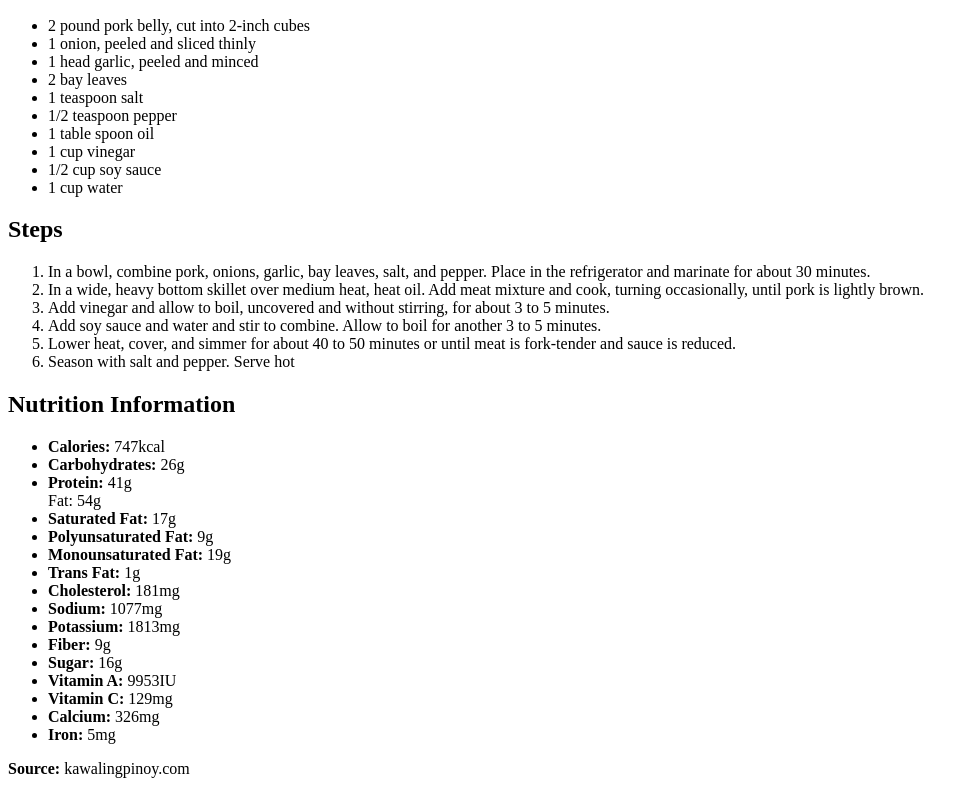
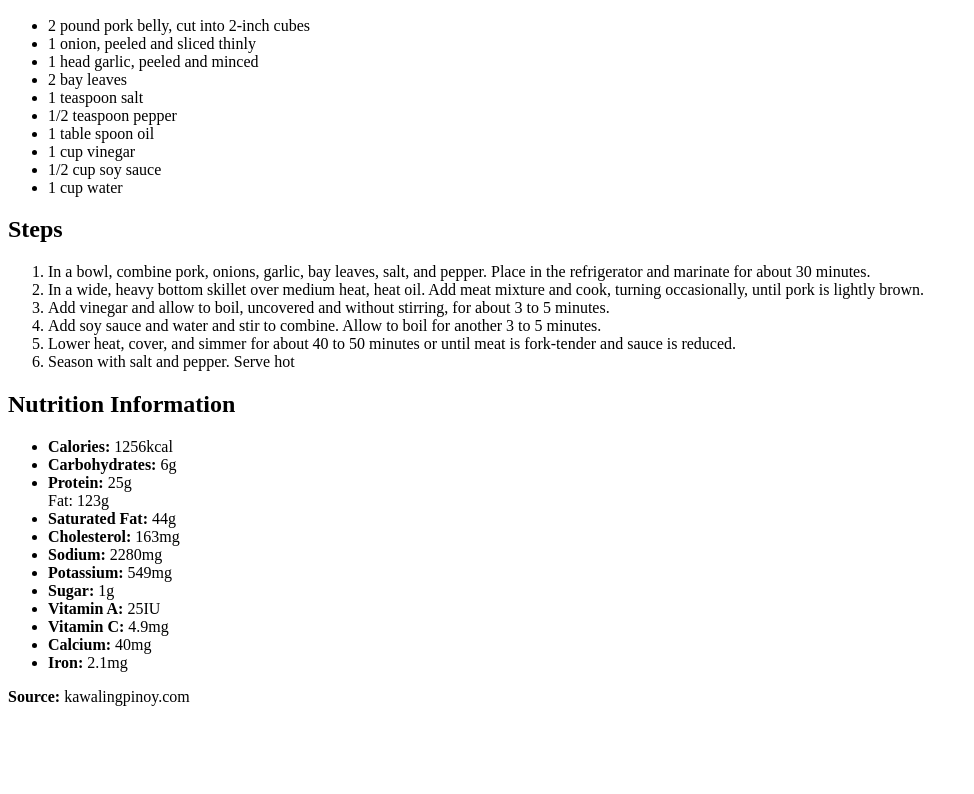
Before and after one commit to jksjose/odin-recipes, a plain HTML site: page recipes/adobo.html in a window 1280 px wide. Shown: the part 1108-1902 px from the top of the page, without its empty margins (0-974 px from the left). After the commit the page ends 1830 px from the top, so only its background shows below. Drawn offline with Linux system fonts and the light colour scheme.

Commit message:
Finish adobo recipe

```diff
--- a/recipes/adobo.html
+++ b/recipes/adobo.html
@@ -35,23 +35,19 @@
       </ol>
     <h2>Nutrition Information</h2>
       <ul>
-        <li><b>Calories:</b> 747kcal</li>
-        <li><b>Carbohydrates:</b> 26g</li>
-        <li><b>Protein:</b> 41g</li>
-        <li<b>Fat:</b> 54g</li>
-        <li><b>Saturated Fat:</b> 17g</li>
-        <li><b>Polyunsaturated Fat:</b> 9g</li>
-        <li><b>Monounsaturated Fat:</b> 19g</li>
-        <li><b>Trans Fat:</b> 1g</li>
-        <li><b>Cholesterol:</b> 181mg</li>
-        <li><b>Sodium:</b> 1077mg</li>
-        <li><b>Potassium:</b> 1813mg</li>
-        <li><b>Fiber:</b> 9g</li>
-        <li><b>Sugar:</b> 16g</li>
-        <li><b>Vitamin A:</b> 9953IU</li>
-        <li><b>Vitamin C:</b> 129mg</li>
-        <li><b>Calcium:</b> 326mg</li>
-        <li><b>Iron:</b> 5mg</li>
+        <li><b>Calories:</b> 1256kcal</li>
+        <li><b>Carbohydrates:</b> 6g</li>
+        <li><b>Protein:</b> 25g</li>
+        <li<b>Fat:</b> 123g</li>
+        <li><b>Saturated Fat:</b> 44g</li>
+        <li><b>Cholesterol:</b> 163mg</li>
+        <li><b>Sodium:</b> 2280mg</li>
+        <li><b>Potassium:</b> 549mg</li>
+        <li><b>Sugar:</b> 1g</li>
+        <li><b>Vitamin A:</b> 25IU</li>
+        <li><b>Vitamin C:</b> 4.9mg</li>
+        <li><b>Calcium:</b> 40mg</li>
+        <li><b>Iron:</b> 2.1mg</li>
       </ul>
 
     <p><b>Source:</b><span> kawalingpinoy.com</span></p>
```
